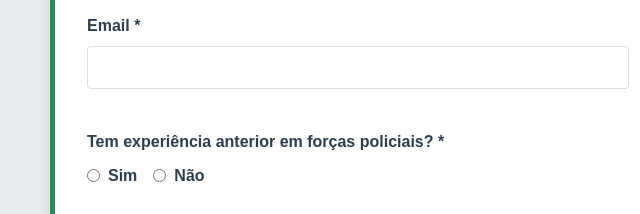
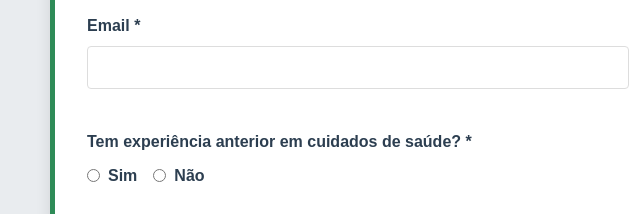
Before and after one commit to CrystalRoleplay25/TESTE3, a plain HTML site: page index.html in a window 1280 px wide. Shown: the part 2010-2224 px from the top of the page, 6-646 px from the left. Drawn offline with nearby package versions, Linux system fonts and the light colour scheme.

Commit message:
Update index.html

```diff
--- a/index.html
+++ b/index.html
@@ -586,7 +586,7 @@
                 </div>
 
                 <div style="margin-top: 1rem;">
-                    <label for="experiencia">Tem experiência anterior em forças policiais? *</label>
+                    <label for="experiencia">Tem experiência anterior em cuidados de saúde? *</label>
                     <div style="display: flex; gap: 1rem; margin-top: 0.5rem;">
                         <label style="display: flex; align-items: center; gap: 0.5rem;">
                             <input type="radio" name="experiencia" value="sim" required> Sim
```
